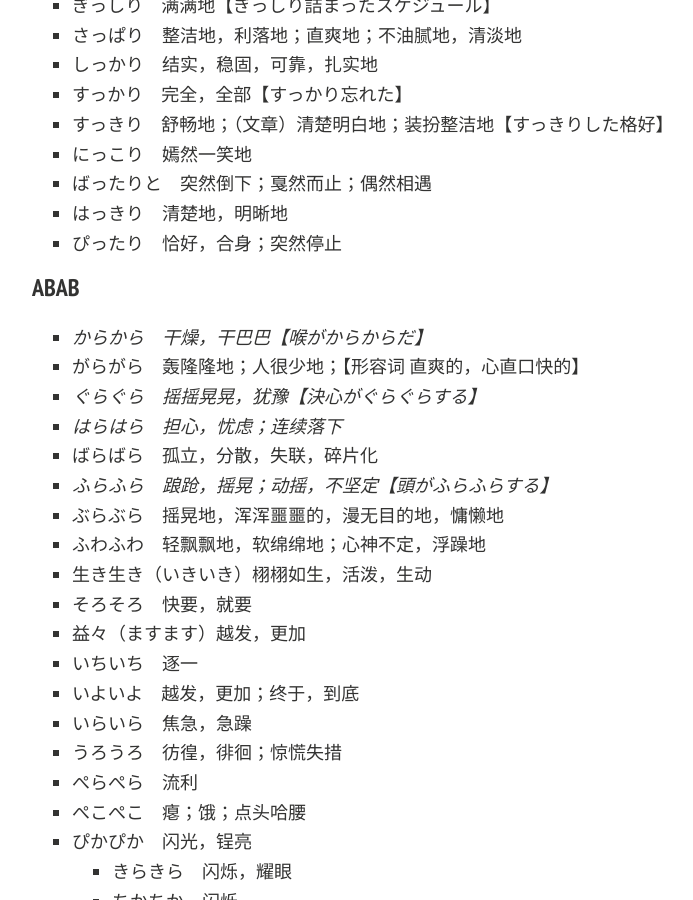
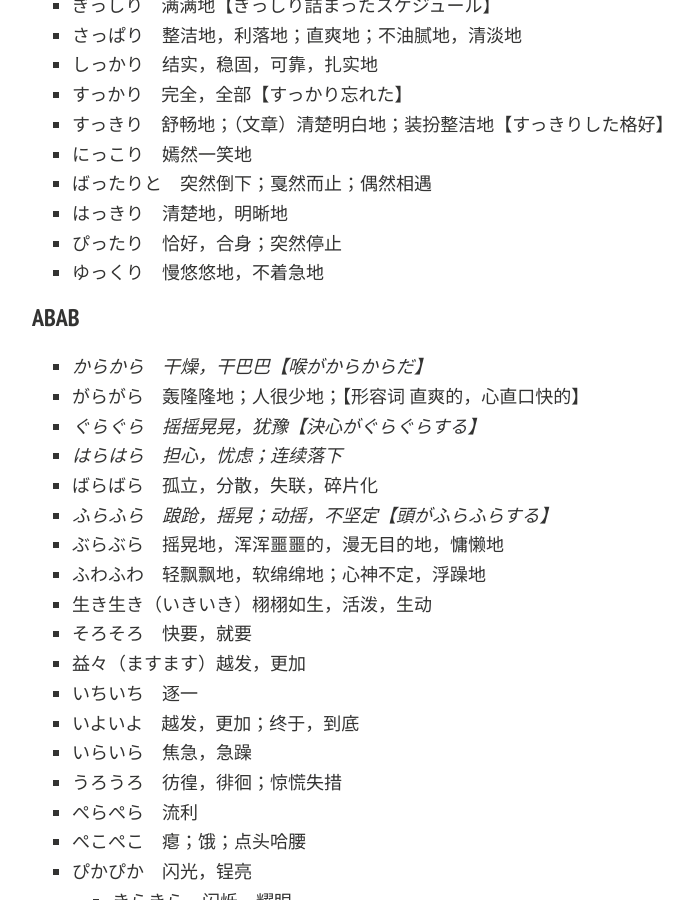
Before and after one commit to Kinnuch/kinnuch.github.io, a Jekyll site: the page built from laim/N3.md, in a window 1280 px wide and 900 px high, scrolled down 3113 px. Shown: the whole window, without its empty margins (288-981 px from the left). Built offline with Jekyll 4.4.1, drawn with Linux system fonts in a browser that asks for light colours; nearby versions of some CDN libraries; comment, search, counter and statistics services are not loaded; a style sheet for code colours, icons or effects is not loaded.

Commit message:
Update N3.md

```diff
--- a/laim/N3.md
+++ b/laim/N3.md
@@ -111,6 +111,7 @@ title: JapaneseN3
 - ばったりと　突然倒下；戛然而止；偶然相遇
 - はっきり　清楚地，明晰地
 - ぴったり　恰好，合身；突然停止
+- ゆっくり　慢悠悠地，不着急地
 
 ### ABAB
 
```
Also changed, not shown: other parts of laim/N3.md (+2 -0 lines).
